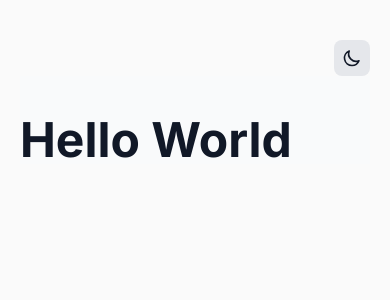
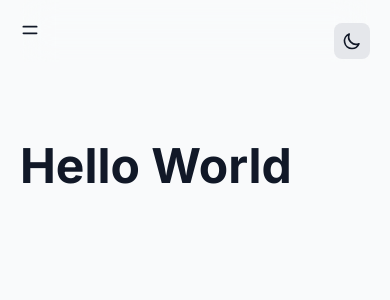
Before and after one commit to shellord/saheen.dev, a Next.js app: page / in a window 390 px wide. Shown: the top 300 px of the page. Built offline with nearby package versions, Linux system fonts and the light colour scheme.

Commit message:
Added mobile menu

```diff
--- /dev/null
+++ b/src/components/MobileMenu.tsx
@@ -0,0 +1,51 @@
+import { useEffect, useState } from 'react'
+import Link from 'next/link'
+import { HiOutlineMenuAlt4, HiOutlineX } from 'react-icons/hi'
+
+type MenuProps = {
+  href: string
+  label: string
+}
+
+const MobileMenu = () => {
+  const [isOpen, setIsOpen] = useState(false)
+
+  useEffect(() => {
+    isOpen
+      ? document.body.classList.add('overflow-hidden')
+      : document !== undefined &&
+        document.body.classList.remove('overflow-hidden')
+    return () => {
+      document.body.classList.remove('overflow-hidden')
+    }
+  }, [isOpen])
+
+  const MenuItem = ({ href, label }: MenuProps) => {
+    return (
+      <Link href={href}>
+        <a>
+          <button onClick={() => setIsOpen(false)}>{label}</button>
+        </a>
+      </Link>
+    )
+  }
+  return (
+    <div className='md:hidden'>
+      <button onClick={() => setIsOpen(!isOpen)}>
+        <div className='h-9'>
+          {isOpen ? <HiOutlineX size={20} /> : <HiOutlineMenuAlt4 size={20} />}
+        </div>
+      </button>
+      {isOpen && (
+        <div className='dark:bg-gray-900 bg-gray-50 absolute w-full h-screen pt-6 px-5 z-99 flex flex-col'>
+          <MenuItem href='/' label='Home' />
+          <MenuItem href='/blog' label='Blog' />
+          <MenuItem href='/projects' label='Project' />
+          <MenuItem href='/contact' label='Contact' />
+        </div>
+      )}
+    </div>
+  )
+}
+
+export default MobileMenu
--- a/src/components/Navbar.tsx
+++ b/src/components/Navbar.tsx
@@ -2,6 +2,7 @@ import Link from 'next/link'
 import { useRouter } from 'next/router'
 import { HiOutlineSun, HiOutlineMoon } from 'react-icons/hi'
 import { useTheme } from 'next-themes'
+import MobileMenu from '@/components/MobileMenu'
 
 type NavProps = {
   href: string
@@ -22,7 +23,7 @@ const Navbar = () => {
         <a
           className={`${isActive(
             href
-          )} dark:hover:bg-gray-900 hover:bg-gray-200 rounded-lg transition-all sm:px-3 sm:py-2 hidden md:inline`}
+          )} rounded-lg transition-all sm:px-3 sm:py-2 hidden md:inline dark:hover:bg-gray-800 hover:bg-gray-200 `}
         >
           {label}
         </a>
@@ -31,16 +32,17 @@ const Navbar = () => {
   }
 
   return (
-    <nav className='ml-[-0.60rem] flex justify-between items-center'>
-      <div>
+    <div className='dark:bg-gray-900 dark:bg-opacity-30 bg-gray-50/30 sticky top-0 z-99 mx-auto  px-0 pt-5 backdrop-filter backdrop-blur-lg '>
+      <nav className=' flex justify-between items-center '>
+        <MobileMenu />
+        <div className='ml-[-0.60rem]'>
           <NavItem href='/' label='Home' />
           <NavItem href='/blog' label='Blog' />
           <NavItem href='/projects' label='Projects' />
           <NavItem href='/contact' label='Contact' />
         </div>
-      <div className=''>
+        <div>
           <button
-          type='button'
             className='w-9 h-9 bg-gray-200 rounded-lg dark:bg-gray-800 flex items-center justify-center  hover:ring-2 ring-zinc-300 transition-all'
             onClick={() => setTheme(theme === 'dark' ? 'light' : 'dark')}
           >
@@ -52,6 +54,7 @@ const Navbar = () => {
           </button>
         </div>
       </nav>
+    </div>
   )
 }
 
--- a/src/components/layouts/MainLayout.tsx
+++ b/src/components/layouts/MainLayout.tsx
@@ -3,12 +3,10 @@ import Navbar from '@/components/Navbar'
 
 const MainLayout = ({ children }: PropsWithChildren<{}>) => {
   return (
-    <div className='min-h-screen dark:bg-gray-900 bg-neutral-50 text-gray-900 dark:text-gray-50'>
-      <div className='max-w-2xl min-h-screen mx-auto pt-10 px-5'>
+    <div className='min-h-[150vh] dark:bg-gray-900 bg-gray-50 text-gray-900 dark:text-gray-50 '>
+      <div className='max-w-3xl min-h-screen  mx-auto px-5'>
         <Navbar />
-        <main className='flex flex-col justify-center bg-gray-50 dark:bg-gray-900'>
-          {children}
-        </main>
+        <main className='bg-gray-50 dark:bg-gray-900 pt-20'>{children}</main>
       </div>
     </div>
   )
--- a/src/pages/_app.tsx
+++ b/src/pages/_app.tsx
@@ -1,11 +1,14 @@
 import '@/styles/globals.css'
 import type { AppProps } from 'next/app'
 import { ThemeProvider } from 'next-themes'
+import MainLayout from '@/components/layouts/MainLayout'
 
 function MyApp({ Component, pageProps }: AppProps) {
   return (
     <ThemeProvider attribute='class'>
-      <Component {...pageProps} />
+      <MainLayout>
+        <Component {...pageProps} />
+      </MainLayout>
     </ThemeProvider>
   )
 }
--- /dev/null
+++ b/src/pages/blog.tsx
@@ -0,0 +1,7 @@
+import { NextPage } from 'next'
+
+const Blog: NextPage = () => {
+  return <p>Blog</p>
+}
+
+export default Blog
--- /dev/null
+++ b/src/pages/contact.tsx
@@ -0,0 +1,7 @@
+import { NextPage } from 'next'
+
+const Contact: NextPage = () => {
+  return <p>Contact</p>
+}
+
+export default Contact
--- a/src/pages/index.tsx
+++ b/src/pages/index.tsx
@@ -1,14 +1,7 @@
 import type { NextPage } from 'next'
-import MainLayout from '@/components/layouts/MainLayout'
 
 const Home: NextPage = () => {
-  return (
-    <MainLayout>
-      <div className='mt-10'>
-        <p className='text-5xl font-bold'>Hello World</p>
-      </div>
-    </MainLayout>
-  )
+  return <p className='text-5xl font-bold'>Hello World</p>
 }
 
 export default Home
--- /dev/null
+++ b/src/pages/projects.tsx
@@ -0,0 +1,7 @@
+import { NextPage } from 'next'
+
+const Projects: NextPage = () => {
+  return <p>Projects</p>
+}
+
+export default Projects
```
Lines whose indentation alone changed are shown as unchanged.
